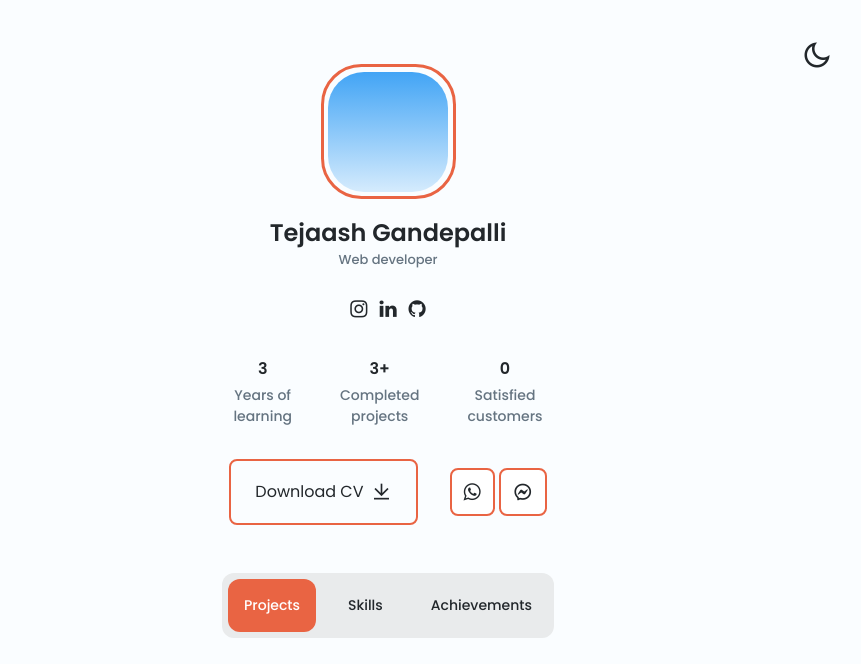
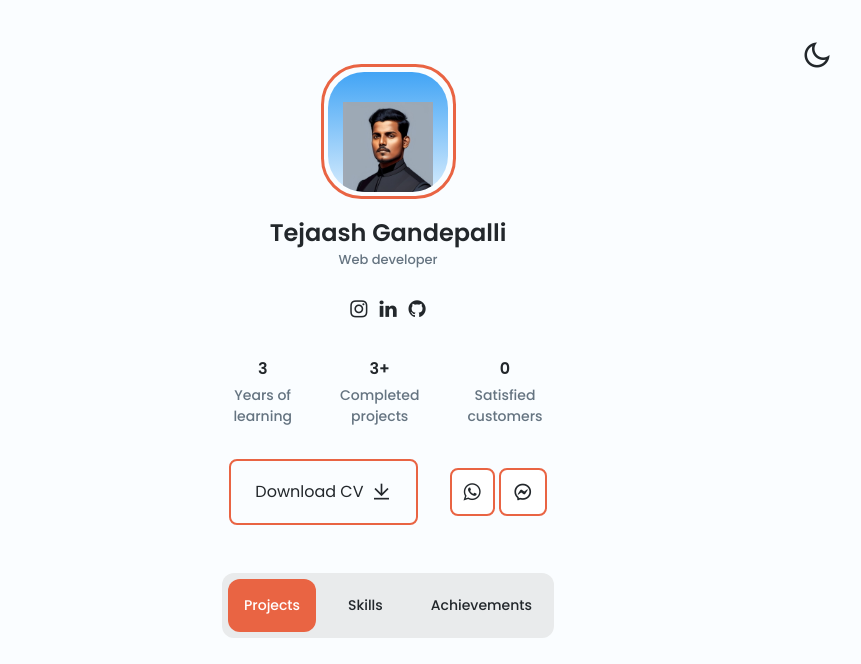
Before and after one commit to GTejaash/Portfolio, a plain HTML site: page index.html in a window 1280 px wide. Shown: the top 664 px of the page, without its empty margins (252-1113 px from the left). Drawn offline with nearby package versions, Linux system fonts and the light colour scheme.

Commit message:
Update index.html

```diff
--- a/index.html
+++ b/index.html
@@ -103,7 +103,7 @@
                 <div class="profile__border">
                     <div class="profile__perfil">
 
-                        <img src="  " alt="">
+                        <img src="91.jpg" alt="">
                     </div>
                 </div>
 
```
